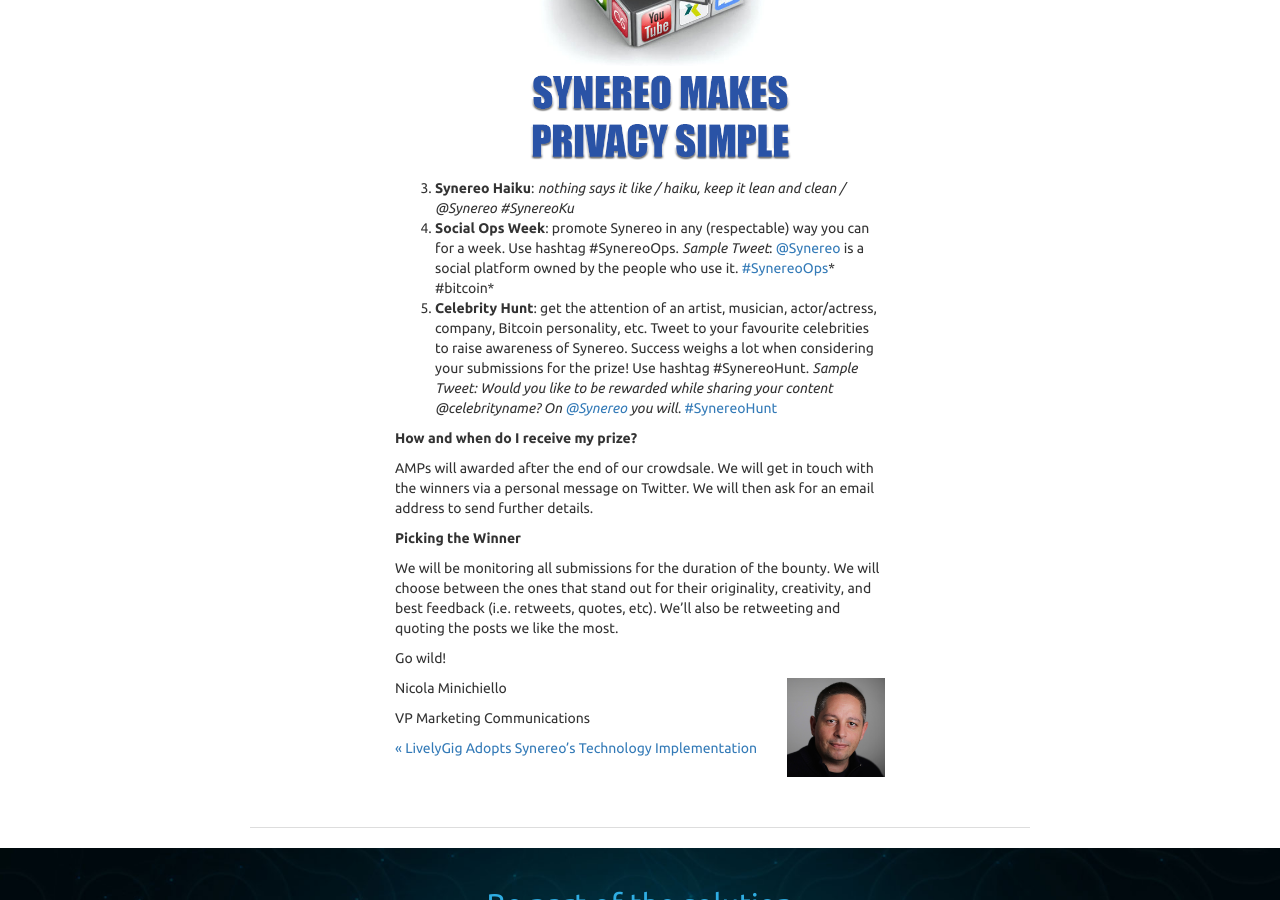
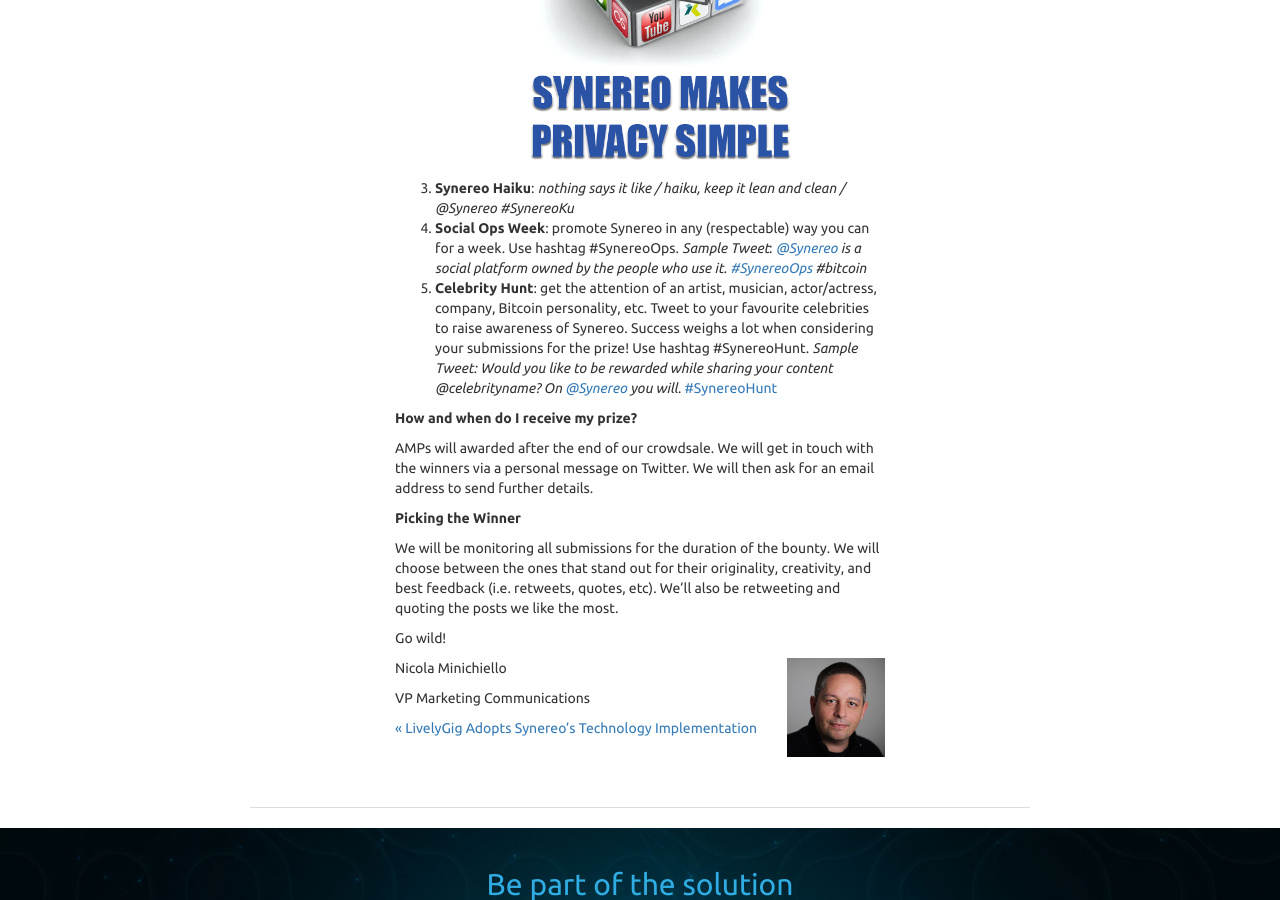
Before and after one commit to synereo/blog.synereo.com, a Jekyll site: the page built from _posts/2015-04-17-twitter-bounties.markdown, in a window 1280 px wide and 900 px high, scrolled down 839 px. Built offline with Jekyll 4.4.1, drawn with Linux system fonts in a browser that asks for light colours; nearby versions of some CDN libraries; a script that is not in the unit is left out.

Commit message:
Fixed a typo

```diff
--- a/_posts/2015-04-17-twitter-bounties.markdown
+++ b/_posts/2015-04-17-twitter-bounties.markdown
@@ -19,7 +19,7 @@
 _Sample Tweet_: *You could soon have all your social networks and platforms in one, with [@Synereo](https://titter.com/Synereo)*. [#SyenereoMeme](https://twitter.com/search?q=%23SyenereoMeme&src=typd) (add your meme)               ![image alt text](/img/uploads/cube.png){: style="display: block; margin: 0 auto; max-height: 80%; max-width: 100%;"}
 3. **Synereo Haiku**: *nothing says it like / haiku, keep it lean and clean / @Synereo #SynereoKu*
 4. **Social Ops Week**: promote Synereo in any (respectable) way you can for a week. Use hashtag #SynereoOps.
-_Sample Tweet_: [@Synereo](https://titter.com/Synereo) is a social platform owned by the people who use it. [#SynereoOps](https://twitter.com/search?q=%23SynereoOps&src=typd)* #bitcoin*
+_Sample Tweet_: *[@Synereo](https://titter.com/Synereo) is a social platform owned by the people who use it. [#SynereoOps](https://twitter.com/search?q=%23SynereoOps&src=typd) #bitcoin*
 5. **Celebrity Hunt**: get the attention of an artist, musician, actor/actress, company, Bitcoin personality, etc. Tweet to your favourite celebrities to raise awareness of Synereo. Success weighs a lot when considering your submissions for the prize! Use hashtag #SynereoHunt.
 _Sample Tweet:_ *Would you like to be rewarded while sharing your content @celebrityname? On [@Synereo](https://titter.com/Synereo) you will.* [#SynereoHunt](https://twitter.com/search?q=%23SynereoHunt&src=typd)
 
```
